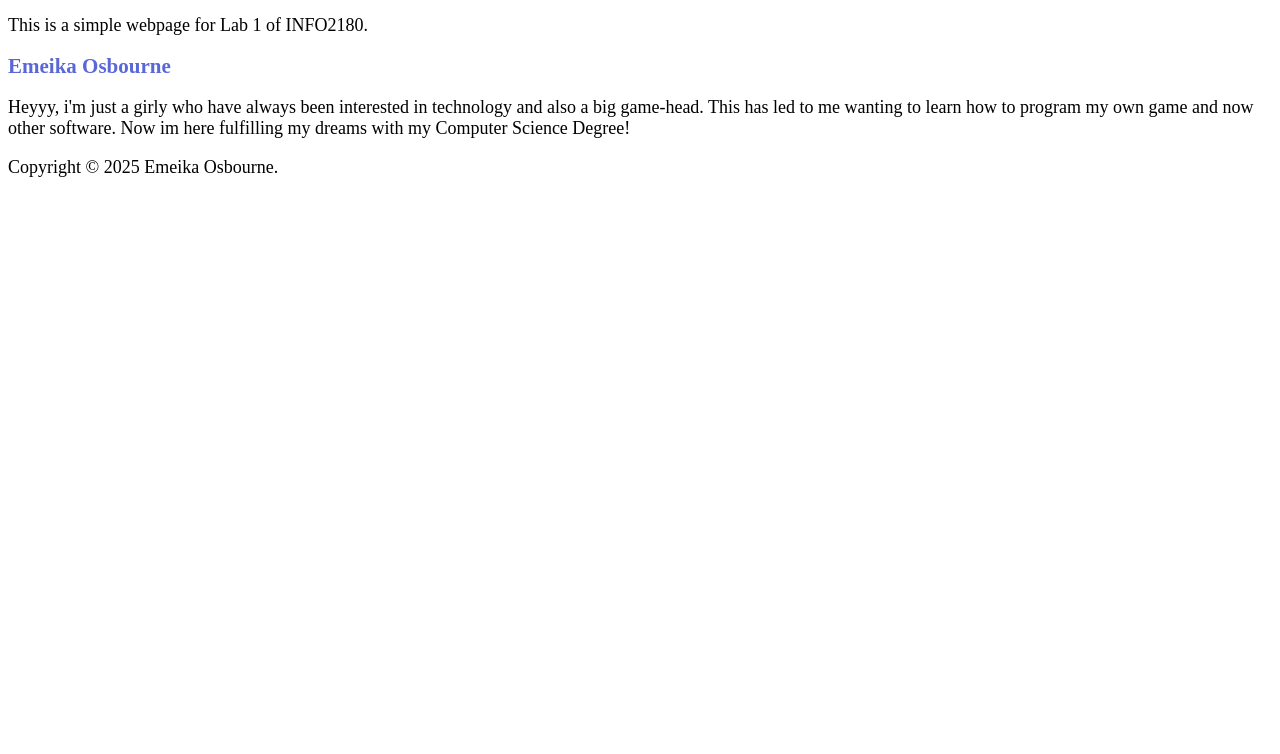
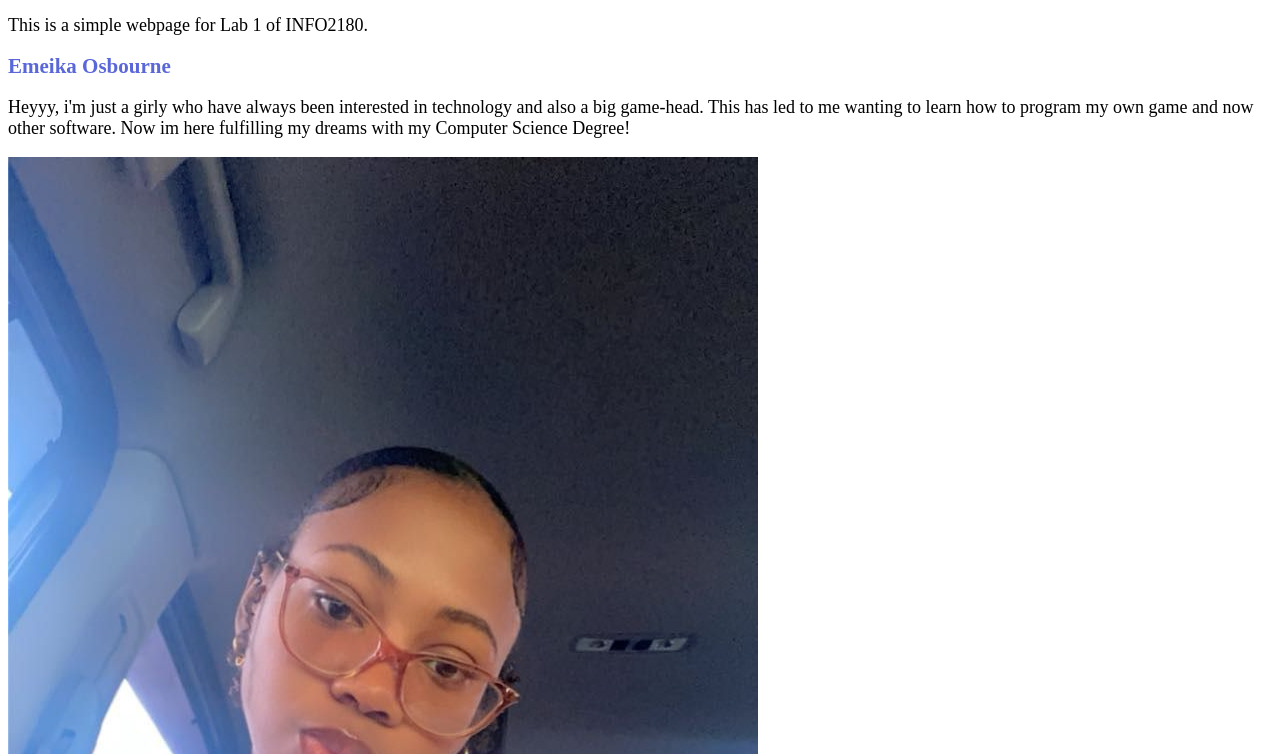
Before and after one commit to Amoexba/INFO2180-lab1, a plain HTML site: page index.html in a window 1280 px wide. Shown: the part 46-800 px from the top of the page. Drawn offline with Linux system fonts and the light colour scheme.

Commit message:
Added the image to index.html

```diff
--- a/index.html
+++ b/index.html
@@ -15,6 +15,7 @@
     <main>
         <h2> Emeika Osbourne</h2>
         <p> Heyyy, i'm just a girly who have always been interested in technology and also a big game-head. This has led to me wanting to learn how to program my own game and now other software. Now im here fulfilling my dreams with my Computer Science Degree!</p>
+        <img src="./images/5.jpg"/>
     </main>
     <footer>
         <p> Copyright &copy; 2025 Emeika Osbourne.</p>
```
Also changed, not shown: images/5.jpg (added).
